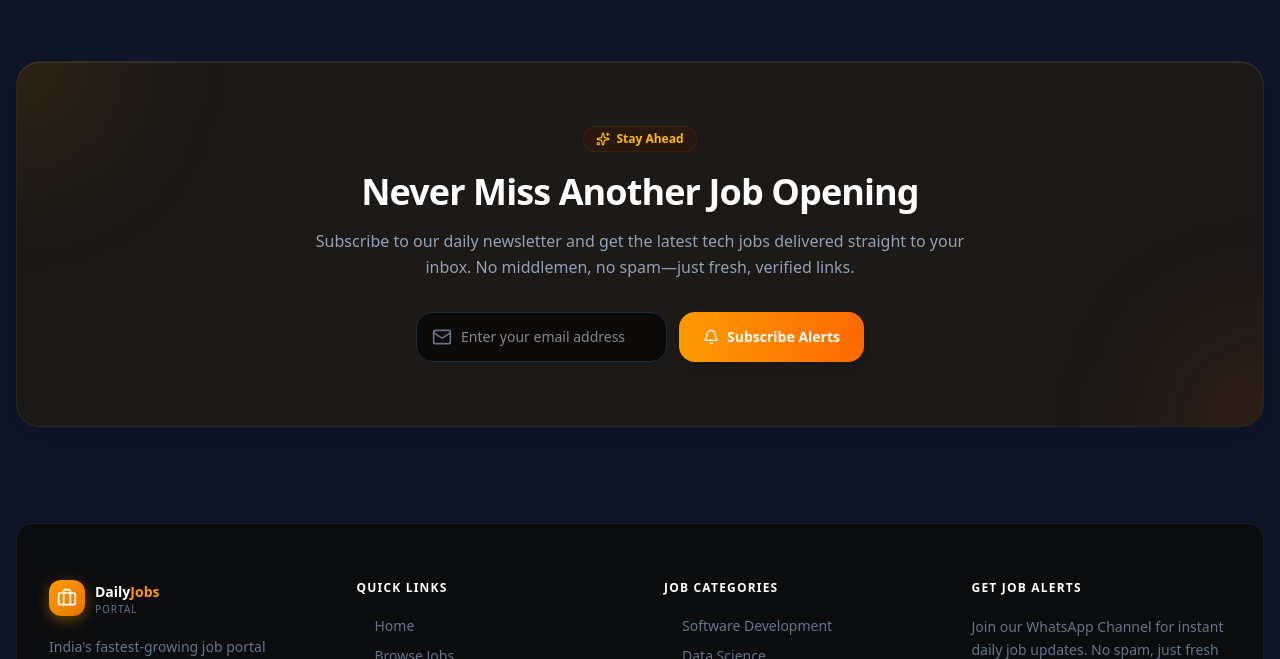
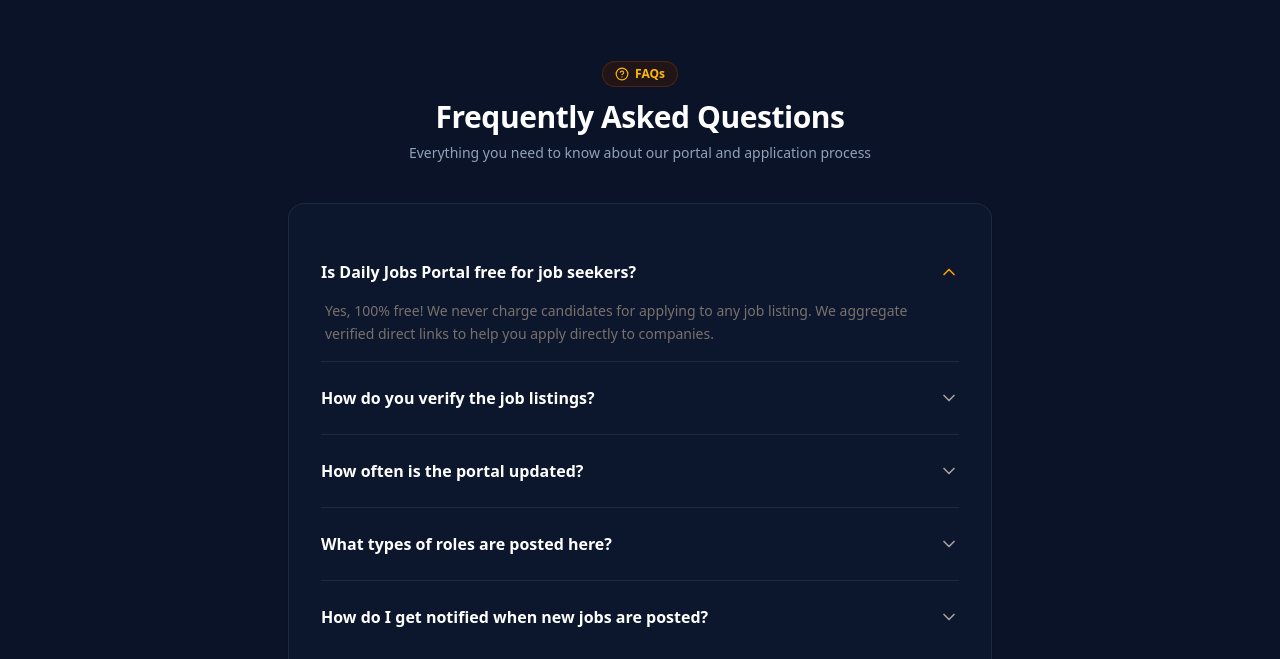
Before and after one commit to ManojPentapati/DailyjobsPortal, a React (Vite) app: page / in a window 1280 px wide. Shown: the part 1741-2400 px from the top of the page. Built offline with nearby package versions, Linux system fonts and the light colour scheme; no server answers; the database is empty; a web font is replaced by a local one.

Commit message:
feat: add FAQ section, PWA install prompt banner, and direct WhatsApp share buttons on JobCards

```diff
--- a/src/App.jsx
+++ b/src/App.jsx
@@ -2,6 +2,7 @@
 import Navbar from "./components/common/Navbar";
 import Footer from "./components/common/Footer";
 import WhatsAppFloat from "./components/common/WhatsAppFloat";
+import PWAInstallPrompt from "./components/common/PWAInstallPrompt";
 import Home from "./pages/Home";
 import JobListings from "./pages/JobListings";
 import JobDetails from "./pages/JobDetails";
@@ -23,6 +24,7 @@
       <div className="flex-1">{children}</div>
       <Footer />
       <WhatsAppFloat />
+      <PWAInstallPrompt />
     </div>
   );
 }
--- /dev/null
+++ b/src/components/common/PWAInstallPrompt.jsx
@@ -0,0 +1,75 @@
+import { useState, useEffect } from "react";
+import { Download, X, Laptop } from "lucide-react";
+
+export default function PWAInstallPrompt() {
+  const [deferredPrompt, setDeferredPrompt] = useState(null);
+  const [isVisible, setIsVisible] = useState(false);
+
+  useEffect(() => {
+    const handleBeforeInstallPrompt = (e) => {
+      // Prevent default prompt from appearing automatically
+      e.preventDefault();
+      // Save event so it can be triggered later
+      setDeferredPrompt(e);
+      // Only show banner if user has not dismissed it recently
+      const dismissed = localStorage.getItem("pwa-dismissed");
+      if (!dismissed) {
+        setIsVisible(true);
+      }
+    };
+
+    window.addEventListener("beforeinstallprompt", handleBeforeInstallPrompt);
+
+    return () => {
+      window.removeEventListener("beforeinstallprompt", handleBeforeInstallPrompt);
+    };
+  }, []);
+
+  const handleInstall = async () => {
+    if (!deferredPrompt) return;
+    deferredPrompt.prompt();
+    const { outcome } = await deferredPrompt.userChoice;
+    if (outcome === "accepted") {
+      setDeferredPrompt(null);
+      setIsVisible(false);
+    }
+  };
+
+  const handleDismiss = () => {
+    localStorage.setItem("pwa-dismissed", "true");
+    setIsVisible(false);
+  };
+
+  if (!isVisible) return null;
+
+  return (
+    <div className="fixed bottom-4 left-4 right-4 z-50 md:left-auto md:max-w-md animate-slide-up" id="pwa-install-banner">
+      <div className="bg-slate-900 border border-slate-800 rounded-2xl p-4 shadow-2xl flex items-center justify-between gap-4">
+        <div className="flex items-center gap-3">
+          <div className="w-10 h-10 rounded-xl bg-amber-500 flex items-center justify-center flex-shrink-0 text-white shadow-md">
+            <Laptop className="w-5 h-5" />
+          </div>
+          <div>
+            <h4 className="text-sm font-bold text-white">Install Job Portal App</h4>
+            <p className="text-xs text-slate-400">Get offline access & instant updates right on your screen.</p>
+          </div>
+        </div>
+        <div className="flex items-center gap-2">
+          <button
+            onClick={handleInstall}
+            className="px-3.5 py-1.5 bg-amber-500 hover:bg-amber-600 text-slate-950 font-bold text-xs rounded-xl shadow-lg transition-all duration-200 flex items-center gap-1"
+          >
+            <Download className="w-3.5 h-3.5" /> Install
+          </button>
+          <button
+            onClick={handleDismiss}
+            className="p-1.5 hover:bg-white/10 rounded-lg text-slate-400 hover:text-white transition-colors"
+            aria-label="Dismiss banner"
+          >
+            <X className="w-4 h-4" />
+          </button>
+        </div>
+      </div>
+    </div>
+  );
+}
--- /dev/null
+++ b/src/components/home/FAQSection.jsx
@@ -0,0 +1,77 @@
+import { useState } from "react";
+import { HelpCircle, ChevronDown, ChevronUp } from "lucide-react";
+
+const faqs = [
+  {
+    q: "Is Daily Jobs Portal free for job seekers?",
+    a: "Yes, 100% free! We never charge candidates for applying to any job listing. We aggregate verified direct links to help you apply directly to companies."
+  },
+  {
+    q: "How do you verify the job listings?",
+    a: "Our automated systems and editors scan verified company career pages, official job boards, and trusted hiring networks. We filter out third-party consultancy pages so you can apply directly."
+  },
+  {
+    q: "How often is the portal updated?",
+    a: "We update our job listings multiple times a day as new postings are released by companies. You can see real-time updates and expiry times on all job cards."
+  },
+  {
+    q: "What types of roles are posted here?",
+    a: "We specialize in early-career, entry-level, internship, and fresher roles in software development, data science, testing, DevOps, product management, and other tech domains in India."
+  },
+  {
+    q: "How do I get notified when new jobs are posted?",
+    a: "You can subscribe to our daily email newsletter in the footer or join our active WhatsApp and Telegram channels for instant alerts right on your phone."
+  }
+];
+
+function FAQItem({ q, a, index }) {
+  const [isOpen, setIsOpen] = useState(index === 0);
+
+  return (
+    <div className="border-b border-stone-200 dark:border-white/[0.08] py-4 last:border-0">
+      <button
+        onClick={() => setIsOpen(!isOpen)}
+        className="flex items-center justify-between w-full text-left font-semibold text-stone-900 dark:text-white py-2 group"
+        aria-expanded={isOpen}
+      >
+        <span className="text-sm sm:text-base group-hover:text-amber-500 transition-colors">{q}</span>
+        {isOpen ? (
+          <ChevronUp className="w-5 h-5 text-amber-500 flex-shrink-0" />
+        ) : (
+          <ChevronDown className="w-5 h-5 text-stone-400 group-hover:text-stone-300 flex-shrink-0" />
+        )}
+      </button>
+      {isOpen && (
+        <p className="mt-2 text-xs sm:text-sm text-stone-500 dark:text-slate-450 leading-relaxed animate-fade-in pl-1">
+          {a}
+        </p>
+      )}
+    </div>
+  );
+}
+
+export default function FAQSection() {
+  return (
+    <section className="py-12 sm:py-16 bg-white dark:bg-[#0b1329]" aria-labelledby="faq-heading" id="faq-section">
+      <div className="max-w-3xl mx-auto px-4 sm:px-6 lg:px-8">
+        <div className="text-center mb-10">
+          <div className="inline-flex items-center gap-1.5 px-3 py-1 rounded-full bg-amber-100 dark:bg-amber-950/40 border border-amber-300 dark:border-amber-900/50 text-amber-700 dark:text-amber-400 text-xs font-semibold mb-3">
+            <HelpCircle className="w-3.5 h-3.5" /> FAQs
+          </div>
+          <h2 id="faq-heading" className="text-2xl sm:text-3xl font-extrabold text-stone-900 dark:text-white">
+            Frequently Asked Questions
+          </h2>
+          <p className="mt-2 text-sm text-stone-500 dark:text-slate-400">
+            Everything you need to know about our portal and application process
+          </p>
+        </div>
+
+        <div className="card-flat p-5 sm:p-8 bg-stone-50 dark:bg-[#0f1d32]/50 border border-stone-200 dark:border-white/[0.08] rounded-2xl">
+          {faqs.map((faq, idx) => (
+            <FAQItem key={idx} q={faq.q} a={faq.a} index={idx} />
+          ))}
+        </div>
+      </div>
+    </section>
+  );
+}
--- a/src/components/jobs/JobCard.jsx
+++ b/src/components/jobs/JobCard.jsx
@@ -2,7 +2,7 @@
 import { Link, useNavigate } from "react-router-dom";
 import {
   MapPin, Clock, Briefcase, Banknote,
-  Bookmark, BookmarkCheck, Building2, ArrowUpRight,
+  Bookmark, BookmarkCheck, Building2, ArrowUpRight, Share2
 } from "lucide-react";
 import { formatDistanceToNow, isWithinHours, getExpiryInfo } from "../utils/dateUtils";
 import CompanyLogo from "../common/CompanyLogo";
@@ -21,6 +21,13 @@
     const updated = saved ? ids.filter((i) => i !== job.id) : [...ids, job.id];
     localStorage.setItem("savedJobs", JSON.stringify(updated));
     setSaved(!saved);
+  };
+
+  const handleShare = (e) => {
+    e.stopPropagation();
+    const shareUrl = `${window.location.origin}/jobs/${job.id}`;
+    const shareText = `\ud83d\ude80 *${job.title}* at *${job.company}*\n\ud83d\udccd ${job.location || "India"}\n\ud83d\udcbc ${job.experience || "Freshers"}\n${job.salary ? `\ud83d\udcb0 ${job.salary}\n` : ""}\ud83d\udd17 Apply: ${shareUrl}\n\n\u2014 via Daily Jobs Portal`;
+    window.open(`https://wa.me/?text=${encodeURIComponent(shareText)}`, "_blank");
   };
 
   return (
@@ -50,17 +57,30 @@
           </div>
         </div>
 
-        {/* Save */}
+        {/* Actions (Save & Share) */}
+        <div className="flex items-center gap-1 flex-shrink-0">
+          <button
+            onClick={handleShare}
+            aria-label="Share to WhatsApp"
+            title="Share to WhatsApp"
+            className="p-1.5 rounded-lg text-slate-350 dark:text-slate-600 hover:text-emerald-500 dark:hover:text-emerald-450 hover:bg-emerald-50 dark:hover:bg-emerald-950/20 transition-all"
+            id={`share-job-${job.id}`}
+          >
+            <Share2 className="w-4 h-4" />
+          </button>
           <button
             onClick={toggleSave}
             aria-label={saved ? "Unsave" : "Save job"}
-          className="flex-shrink-0 p-1.5 rounded-lg text-slate-300 dark:text-slate-600 hover:text-amber-600 dark:hover:text-amber-400 hover:bg-amber-50 dark:hover:bg-amber-950/40 transition-all"
+            className="p-1.5 rounded-lg text-slate-300 dark:text-slate-600 hover:text-amber-600 dark:hover:text-amber-400 hover:bg-amber-50 dark:hover:bg-amber-950/40 transition-all"
             id={`save-job-${job.id}`}
           >
-          {saved
-            ? <BookmarkCheck className="w-4 h-4 text-amber-600 dark:text-amber-400" />
-            : <Bookmark className="w-4 h-4" />}
+            {saved ? (
+              <BookmarkCheck className="w-4 h-4 text-amber-500 fill-amber-500" />
+            ) : (
+              <Bookmark className="w-4 h-4" />
+            )}
           </button>
+        </div>
       </div>
 
       {/* Badges */}
--- a/src/pages/Home.jsx
+++ b/src/pages/Home.jsx
@@ -3,6 +3,7 @@
 import HowItWorks from "../components/home/HowItWorks";
 import RecentJobs from "../components/home/RecentJobs";
 import CategoriesSection from "../components/home/CategoriesSection";
+import FAQSection from "../components/home/FAQSection";
 import NewsletterSection from "../components/home/NewsletterSection";
 
 export default function Home() {
@@ -16,6 +17,7 @@
       <RecentJobs />
       <HowItWorks />
       <CategoriesSection />
+      <FAQSection />
       <NewsletterSection />
     </main>
   );
```
Lines whose indentation alone changed are shown as unchanged.
